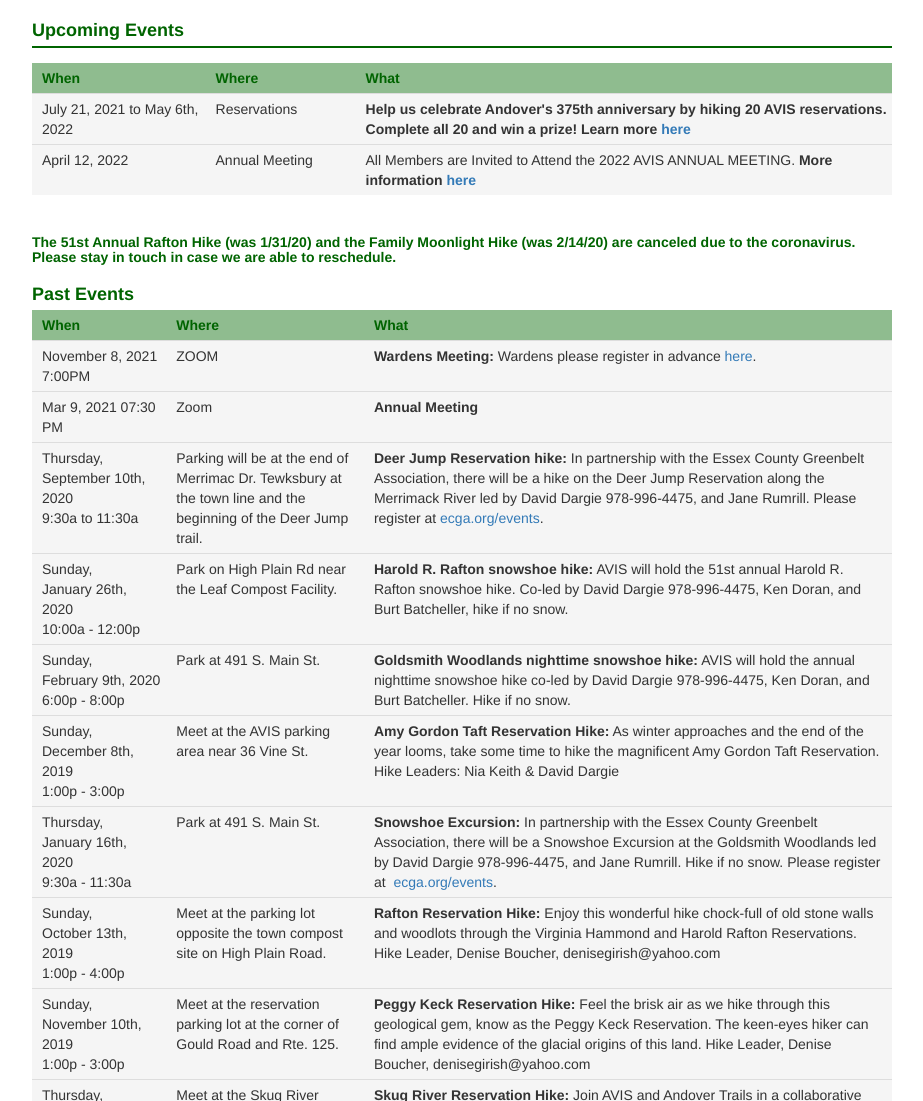
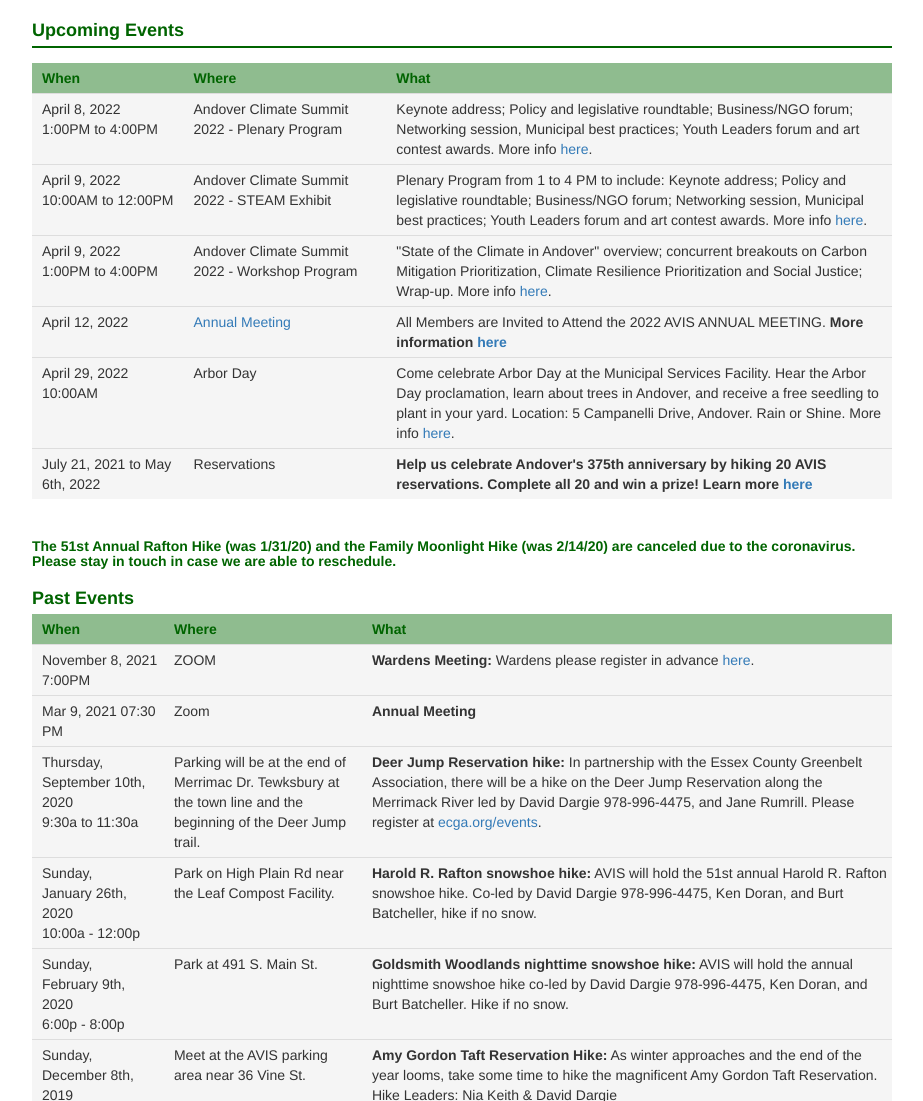
Before and after one commit to avisandover/avis-website, a Jekyll site: the page built from events.html, in a window 1280 px wide and 1400 px high, cut to the strip 299-1400 px from the top of the window. Shown: the whole strip, without its empty margins (178-1101 px from the left). Built offline with Jekyll 4.4.1, drawn with Linux system fonts in a browser that asks for light colours; nearby versions of some CDN libraries.

Commit message:
Added new events

```diff
--- a/events.html
+++ b/events.html
@@ -22,6 +22,80 @@
 
 		<tr>
 			<td>
+				April 8, 2022 <br>
+				1:00PM to 4:00PM
+			</td>
+			<td>
+				Andover Climate Summit 2022 - Plenary Program
+			</td>
+			<td>
+				Keynote address; Policy and legislative roundtable;
+				Business/NGO forum; Networking session, Municipal best practices; Youth Leaders forum and art contest
+				awards. More info <a href="https://andoverma.gov/1020/Climate-Summit-2022" target="_blank">here</a>.
+			</td>
+		</tr>
+
+		<tr>
+			<td>
+				April 9, 2022 <br>
+				10:00AM to 12:00PM
+			</td>
+			<td>
+				Andover Climate Summit 2022 - STEAM Exhibit
+			</td>
+			<td>
+				Plenary Program from 1 to 4 PM to include: Keynote address; Policy and legislative roundtable;
+				Business/NGO forum; Networking session, Municipal best practices; Youth Leaders forum and art contest
+				awards. More info <a href="https://andoverma.gov/1020/Climate-Summit-2022" target="_blank">here</a>.
+			</td>
+		</tr>
+
+		<tr>
+			<td>
+				April 9, 2022 <br>
+				1:00PM to 4:00PM
+			</td>
+			<td>
+				Andover Climate Summit 2022 - Workshop Program
+			</td>
+			<td>
+				"State of the Climate in Andover" overview; concurrent breakouts on Carbon Mitigation Prioritization,
+				Climate Resilience Prioritization and Social Justice; Wrap-up. More info <a
+					href="https://andoverma.gov/1020/Climate-Summit-2022" target="_blank">here</a>.
+			</td>
+		</tr>
+
+		<tr>
+			<td>
+				April 12, 2022
+			</td>
+			<td>
+				<a href="/annual-meeting.html">Annual Meeting</a>
+			</td>
+			<td>
+				All Members are Invited to Attend the 2022 AVIS ANNUAL MEETING.
+				<strong>More information <a href="/annual-meeting.html">here</a>
+				</strong>
+			</td>
+		</tr>
+
+		<tr>
+			<td>
+				April 29, 2022 <br />
+				10:00AM
+			</td>
+			<td>
+				Arbor Day
+			</td>
+			<td>
+				Come celebrate Arbor Day at the Municipal Services Facility. Hear the Arbor Day proclamation, learn
+				about trees in Andover, and receive a free seedling to plant in your yard. Location: 5 Campanelli Drive,
+				Andover. Rain or Shine. More info <a href="https://andoverma.gov/DocumentCenter/View/2257/Andover-Arbor-Day-2022-PDF" target="_blank">here</a>.
+			</td>
+		</tr>
+
+		<tr>
+			<td>
 				July 21, 2021 to May 6th, 2022
 			</td>
 			<td>
@@ -36,19 +110,7 @@
 			</td>
 		</tr>
 
-		<tr>
-			<td>
-				April 12, 2022
-			</td>
-			<td>
-				Annual Meeting
-			</td>
-			<td>
-				All Members are Invited to Attend the 2022 AVIS ANNUAL MEETING.
-				<strong>More information <a href="/annual-meeting.html">here</a>
-				</strong>
-			</td>
-		</tr>
+
 	</table>
 
 	<h5>
@@ -69,7 +131,7 @@
 
 		<tr>
 			<td>
-				November 8, 2021
+				November 8, 2021 <br>
 				7:00PM
 			</td>
 			<td>
--- a/index.html
+++ b/index.html
@@ -125,6 +125,11 @@
       <div class="col-xs-12">
         <div>
           <h2>Upcoming Events</h2>
+          <p>
+            <a href="/events.html">
+              April 8, 2022 - Andover Climate Summit 2022 - Plenary program
+            </a>
+          </p>
           <p>
             <a href="/annual-meeting.html">
               April 12, 2022 - Annual Meeting
```
